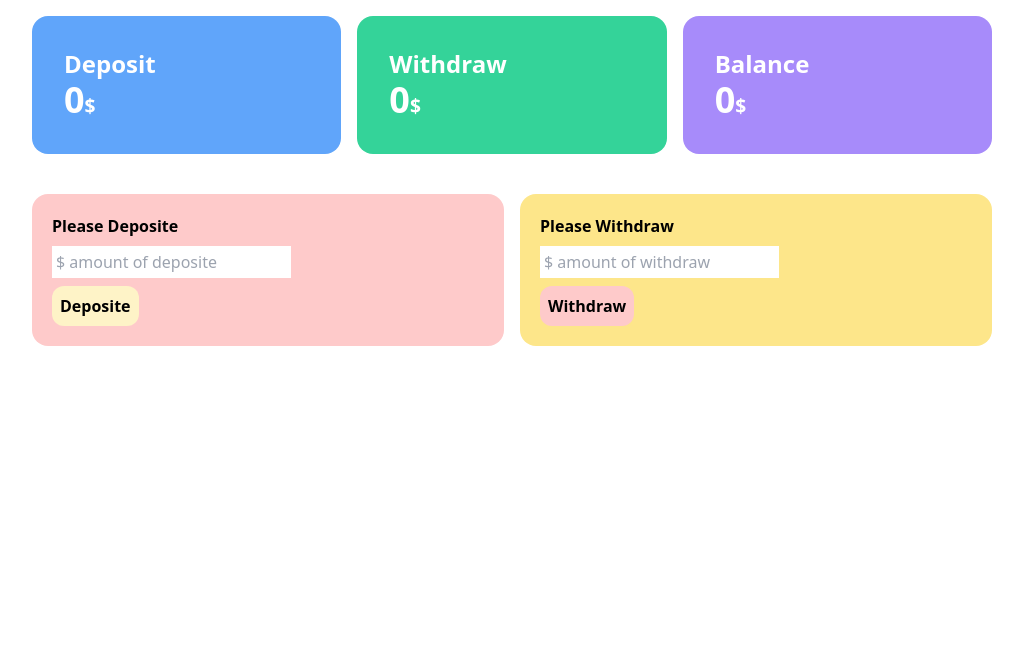
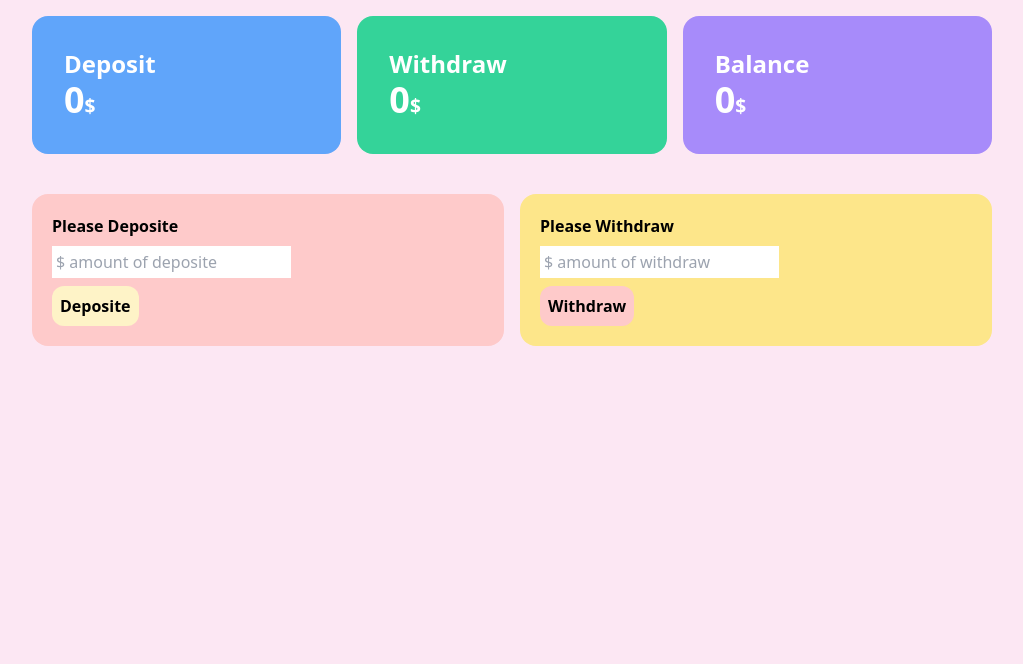
Before and after one commit to Aal-Emraan/My-Bank-Website, a plain HTML site: page banking.html in a window 1280 px wide. Shown: the part 136-800 px from the top of the page, without its empty margins (128-1151 px from the left). Drawn offline with nearby package versions, Linux system fonts and the light colour scheme.

Commit message:
awesome!

```diff
--- a/banking.html
+++ b/banking.html
@@ -7,7 +7,7 @@
     <title>Banking</title>
     <link href="https://unpkg.com/tailwindcss@^2/dist/tailwind.min.css" rel="stylesheet">
 </head>
-<body>
+<body class="bg-pink-100">
     <header>
         <h1 class="text-5xl mb-10 text-center mt-16">Let's get some <span class="text-red-500">Moneeeeeey!!</span></h1>
     </header>
```
Also changed, not shown: index.html (+2 -2 lines).
